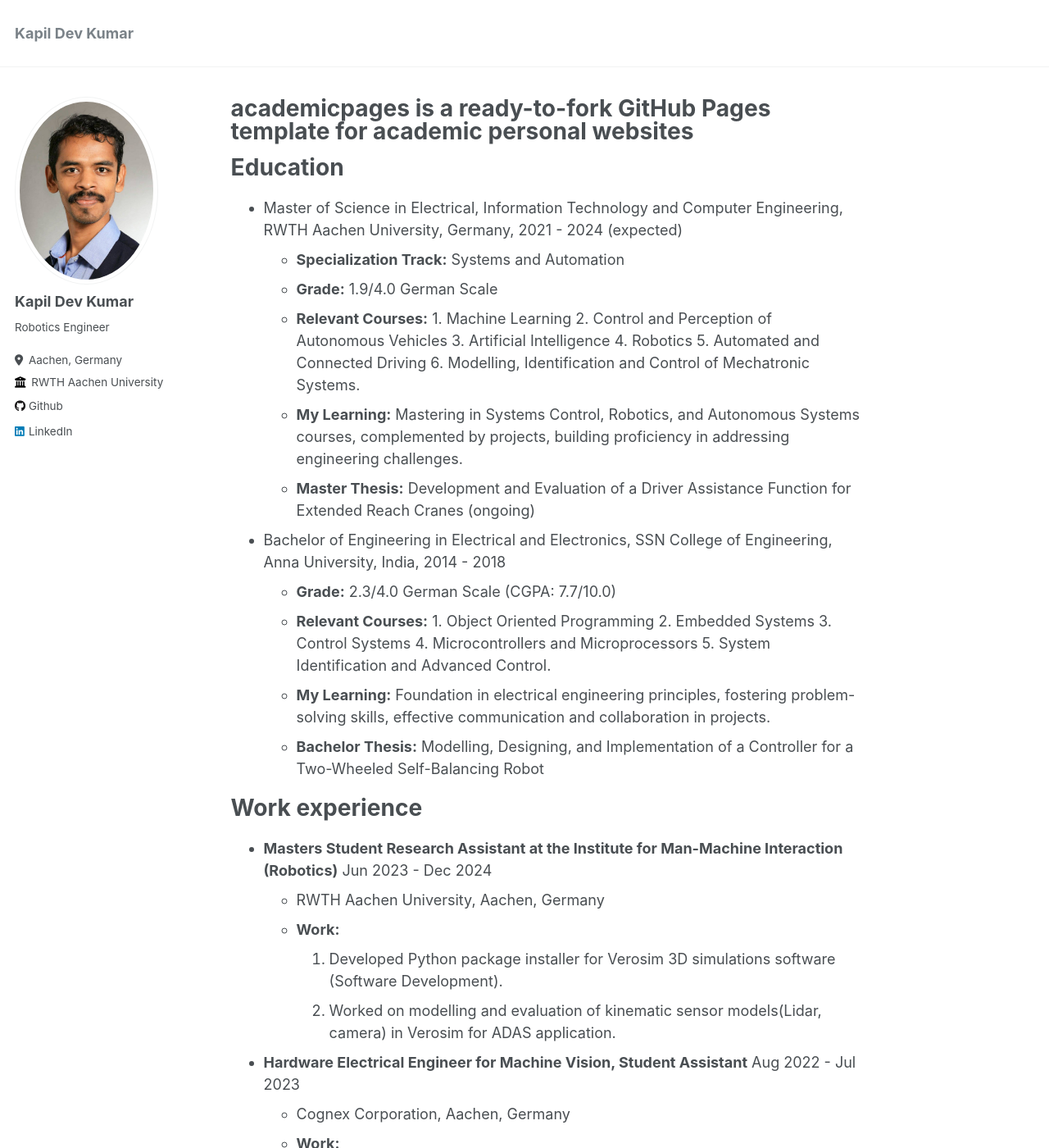
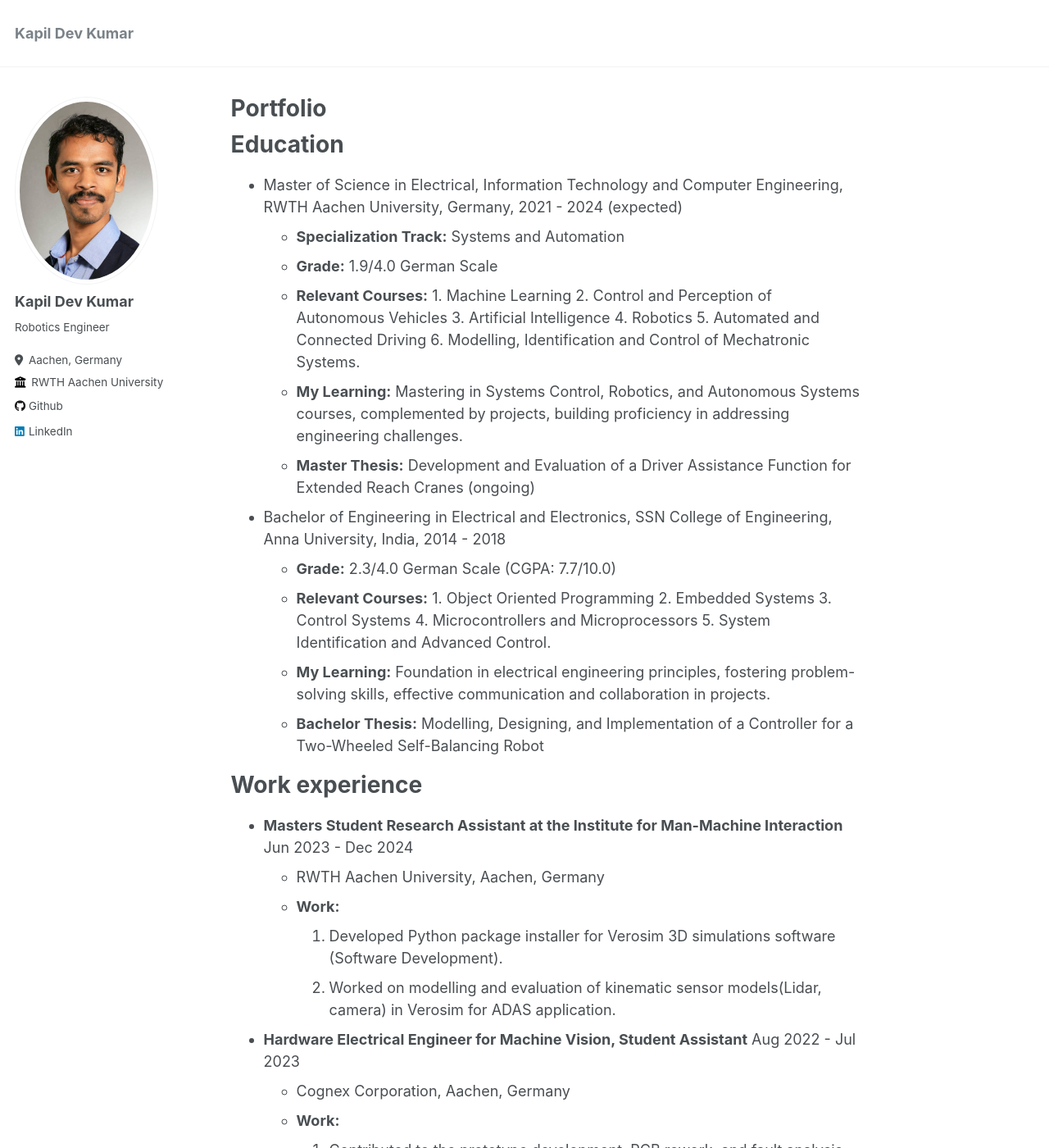
Before and after one commit to kapildevkumara/kapildevkumara.github.io, a Jekyll site: the page built from _pages/about.md, in a window 1280 px wide and 1400 px high. Shown: the whole window at 82% size. Built offline with Jekyll 4.4.1, drawn with Linux system fonts in a browser that asks for light colours.

Commit message:
Init Commit 5

```diff
--- a/_pages/about.md
+++ b/_pages/about.md
@@ -1,6 +1,6 @@
 ---
 permalink: /
-title: "academicpages is a ready-to-fork GitHub Pages template for academic personal websites"
+title: "Portfolio"
 author_profile: true
 redirect_from:
   - /about/
@@ -29,7 +29,7 @@ SSN College of Engineering, Anna University, India, 2014 - 2018
 
 Work experience
 ======
-* **Masters Student Research Assistant at the Institute for Man-Machine Interaction (Robotics)** Jun 2023 - Dec 2024
+* **Masters Student Research Assistant at the Institute for Man-Machine Interaction** Jun 2023 - Dec 2024
   * RWTH Aachen University, Aachen, Germany
   * **Work:**
     1. Developed Python package installer for Verosim 3D simulations software (Software Development).
```
